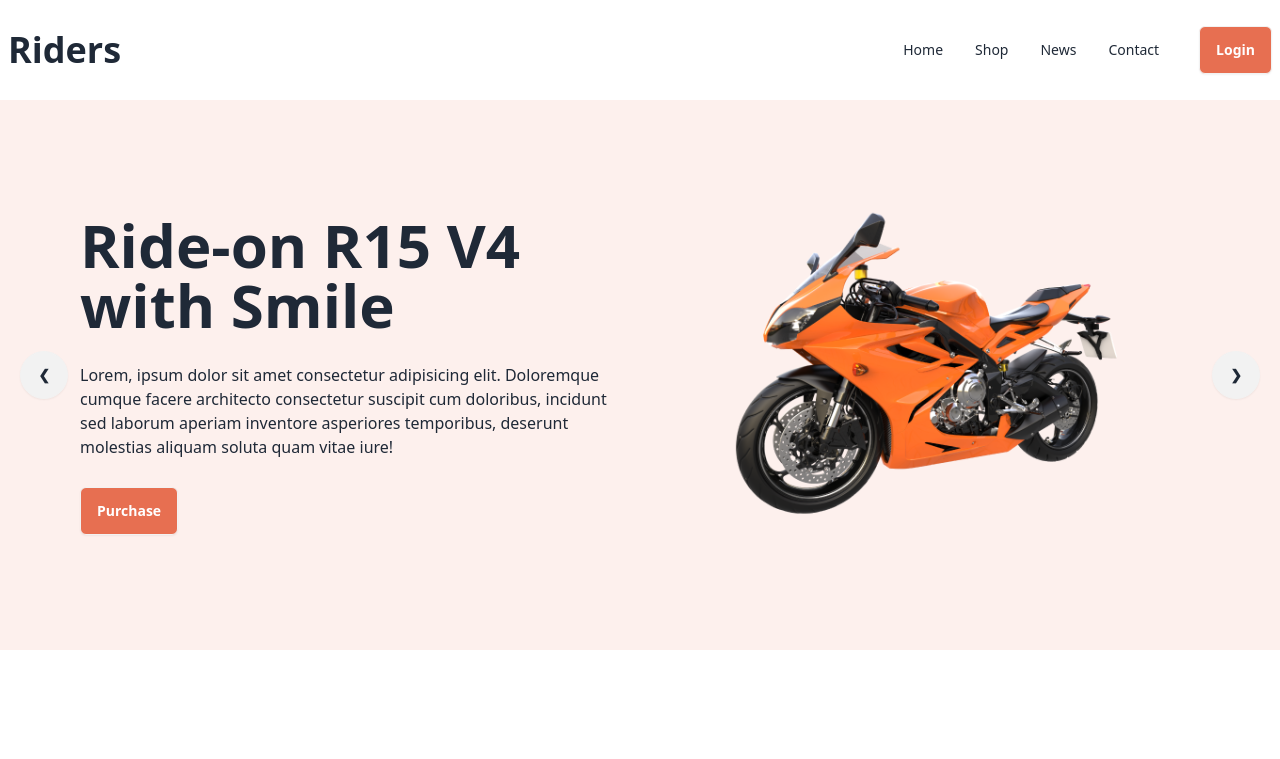
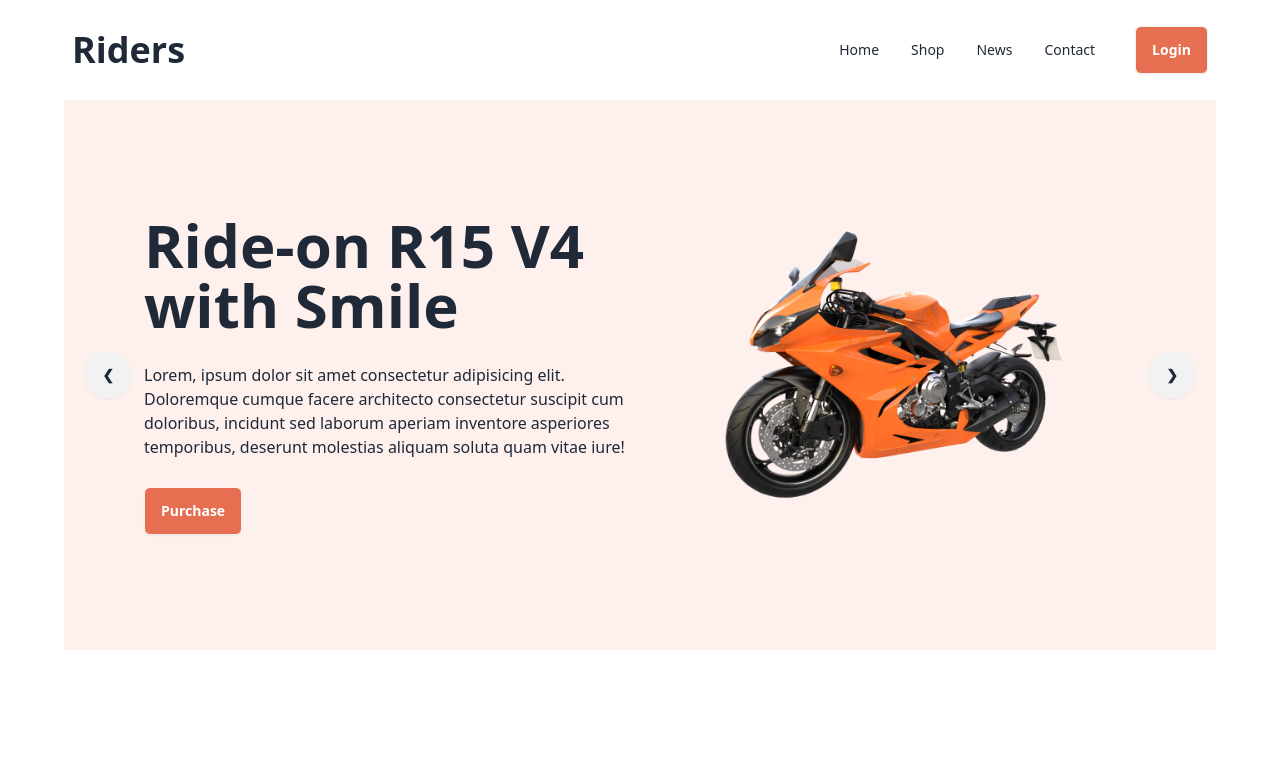
Before and after one commit to Sadiqur057/RiderZone, a plain HTML site: page index.html in a window 1280 px wide. Shown: the top 759 px of the page. Drawn offline with nearby package versions, Linux system fonts and the light colour scheme.

Commit message:
adjusted width of header

```diff
--- a/index.html
+++ b/index.html
@@ -15,7 +15,7 @@
 
 <body class="font-poppins">
 
-  <header class="container mx-auto">
+  <header class="w-[90%] mx-auto">
     <nav class="py-4">
       <div class="navbar bg-base-100">
         <div class="navbar-start flex-1">
```
